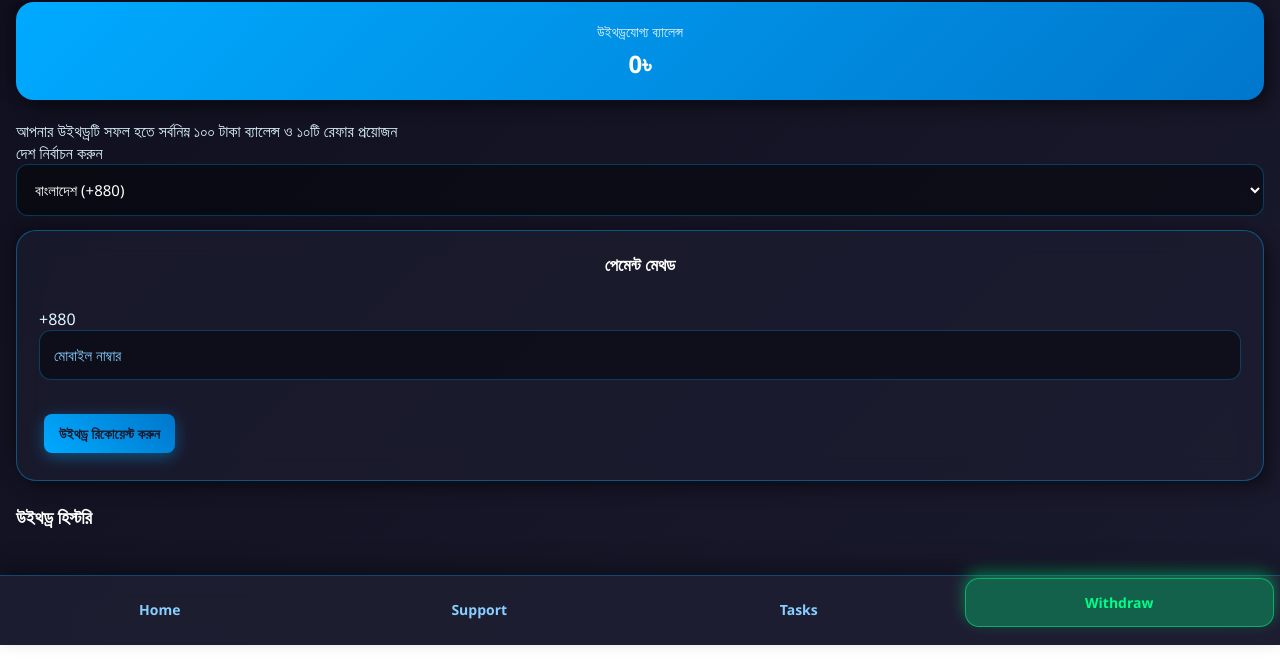
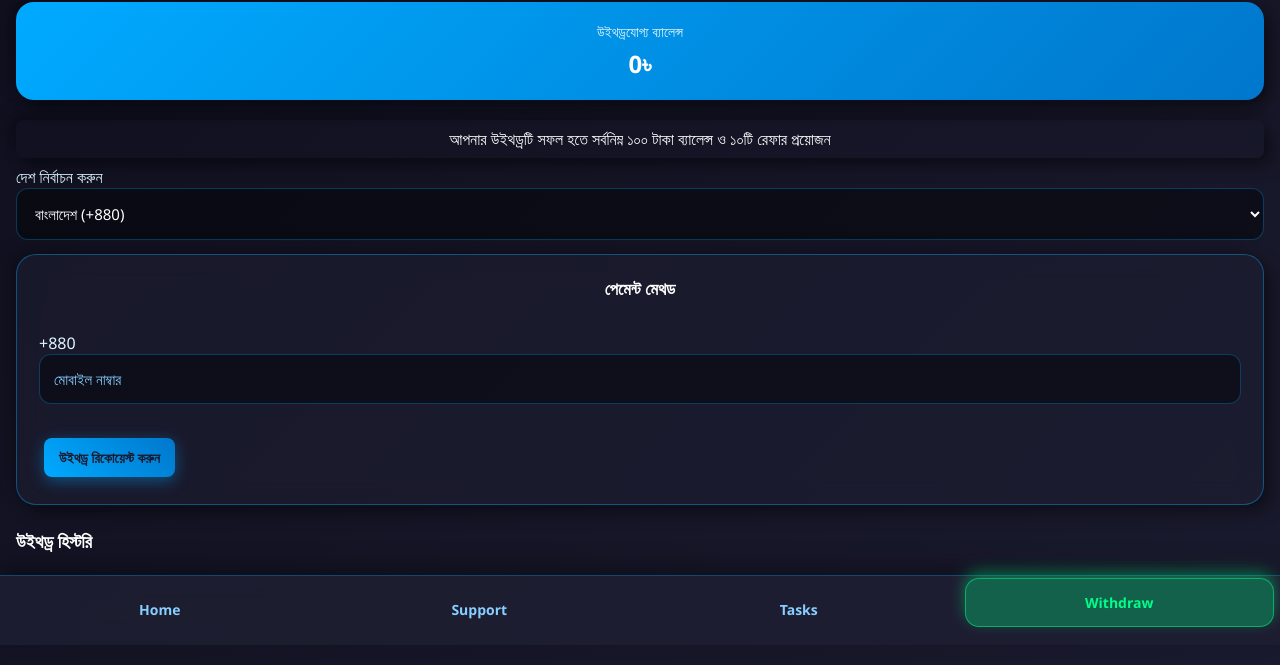
Before and after one commit to sabbir999s/Re-public, a plain HTML site: page withdraw.html in a window 1280 px wide. Shown: the part 155-820 px from the top of the page. Drawn offline with Linux system fonts and the light colour scheme; a script that the page names is missing.

Commit message:
Update style.css

```diff
--- a/style.css
+++ b/style.css
@@ -405,7 +405,15 @@ body {
   box-shadow: 0 -6px 16px rgba(0, 255, 136, 0.4);
   border: 1px solid rgba(0, 255, 136, 0.5);
 }
-
+.note-card {
+  background: linear-gradient(135deg, #00gaff, #0077cc);
+  color: white;
+  padding: 8px;
+  border-radius: 7px;
+  text-align: center;
+  margin-bottom: 8px;
+  box-shadow: var(--shadow-3d);
+}
 
 /* Balance Card */
 .balance-card {
```
